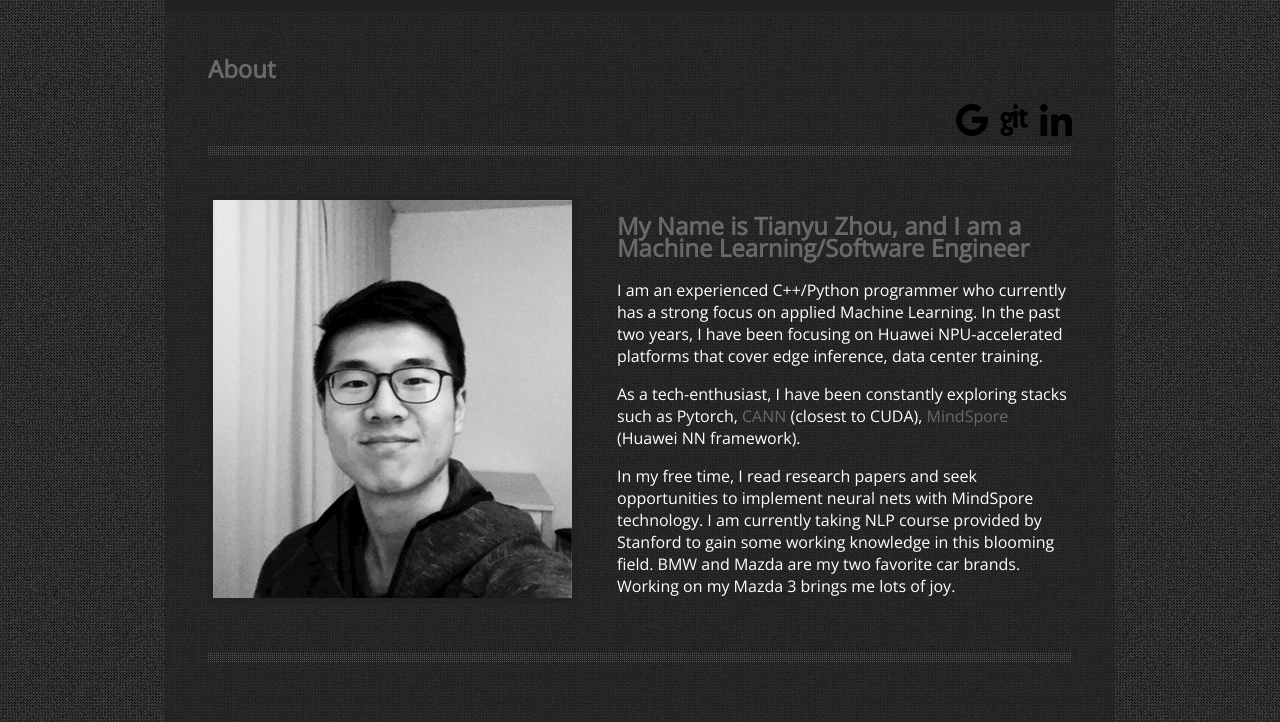
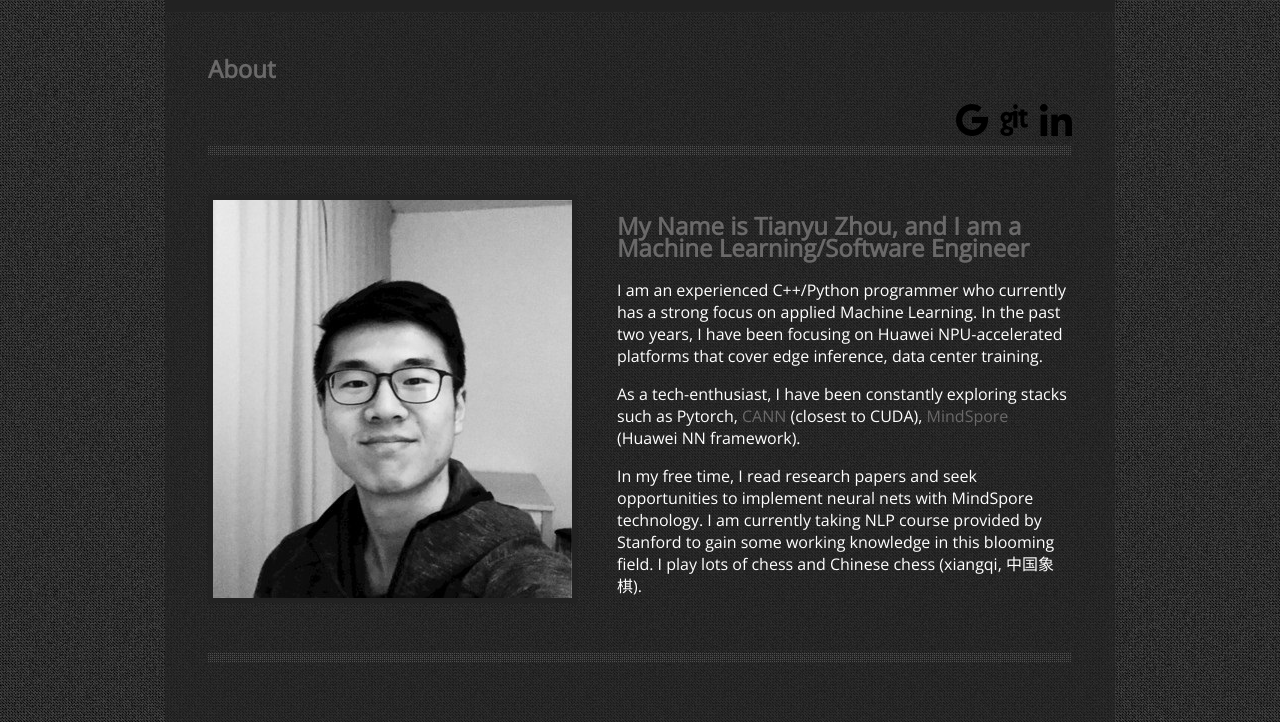
Before and after one commit to zhoutianyu16tue/tianyuzhou.github.io, a plain HTML site: page index.html in a window 1280 px wide. Shown: the part 78-800 px from the top of the page. Drawn offline with nearby package versions, Linux system fonts and the light colour scheme.

Commit message:
Update index.html

```diff
--- a/index.html
+++ b/index.html
@@ -47,7 +47,7 @@
 		    <a href="https://www.mindspore.cn/en">MindSpore</a> (Huawei NN framework).</p>
 		In my free time, I read research papers and seek opportunities to implement neural nets with MindSpore technology. I am currently taking NLP course provided
 		by Stanford to gain some working knowledge in this blooming field.
-		BMW and Mazda are my two favorite car brands. Working on my Mazda 3 brings me lots of joy.
+		I play lots of chess and Chinese chess (xiangqi, 中国象棋).
 		</p>
             <!-- <ul id="service-icons">
             	<li class="services-design">Design</li>
```
